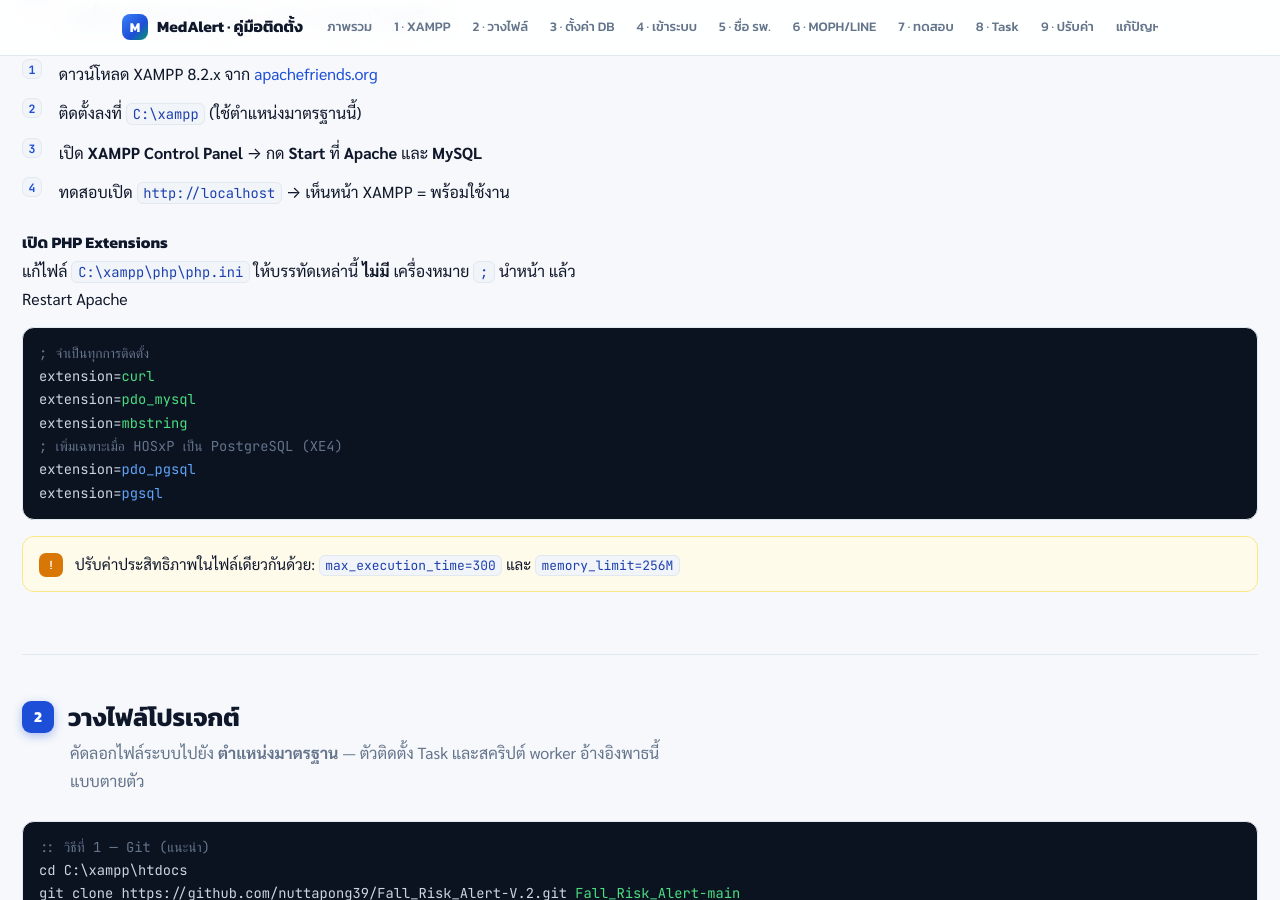
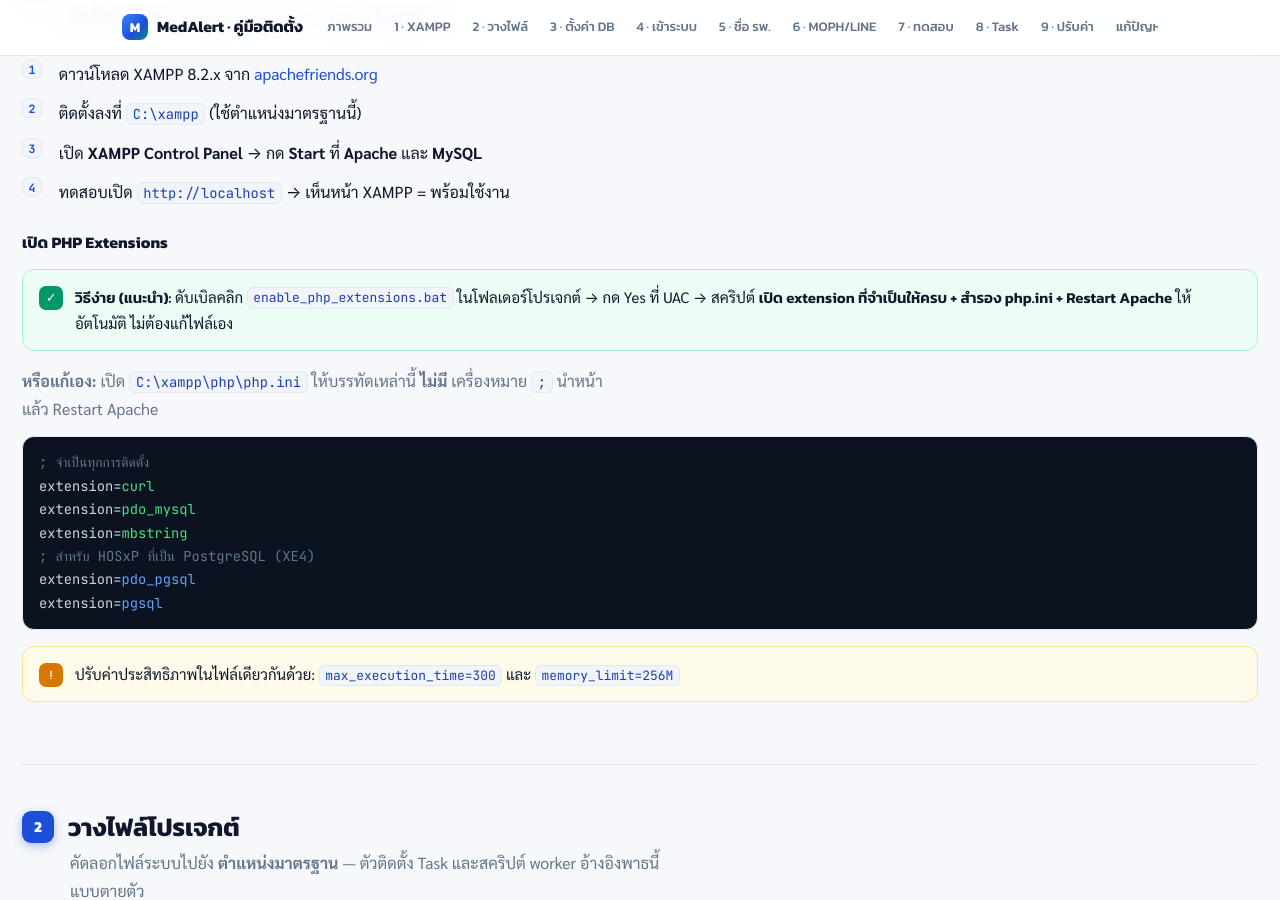
Before and after one commit to nuttapong39/Fall_Risk_Alert-V.2, a Jekyll site: the page docs/install-guide.html, which Jekyll copies as it is, in a window 1280 px wide and 900 px high, scrolled down 1392 px. Built offline with Jekyll 4.4.1, drawn with Linux system fonts in a browser that asks for light colours.

Commit message:
feat(setup): one-click enable_php_extensions.bat + docs
Adds a self-elevating .bat so hospitals don't have to hand-edit php.ini.

- enable_php_extensions.bat: backs up php.ini, uncomments curl / mbstring /
  pdo_mysql / pdo_pgsql / pgsql (literal replace, PostgreSQL pair harmless if
  unused), then auto-restarts Apache with a manual-restart fallback. ASCII-only
  console for codepage safety; auto-elevates via UAC.
- docs/install-guide.html + README: step 1 now points to the .bat (manual
  php.ini edit kept as fallback)

Co-Authored-By: Claude Opus 4.8 <noreply@anthropic.com>
Claude-Session: https://claude.ai/code/session_01VVMhvyUATVbppuLGcFLiJt

```diff
--- a/docs/install-guide.html
+++ b/docs/install-guide.html
@@ -353,12 +353,15 @@ footer{padding:40px 0 60px; color:var(--muted); font-size:.86rem; border-top:1px
     </ol>
 
     <h3 style="margin:24px 0 2px; font-size:1rem">เปิด PHP Extensions</h3>
-    <p class="measure" style="margin:.3em 0">แก้ไฟล์ <code class="inl">C:\xampp\php\php.ini</code> ให้บรรทัดเหล่านี้ <b>ไม่มี</b> เครื่องหมาย <code class="inl">;</code> นำหน้า แล้ว Restart Apache</p>
+
+    <div class="note ok"><div class="ic k">✓</div><div><b>วิธีง่าย (แนะนำ):</b> ดับเบิลคลิก <code class="inl">enable_php_extensions.bat</code> ในโฟลเดอร์โปรเจกต์ → กด Yes ที่ UAC → สคริปต์ <b>เปิด extension ที่จำเป็นให้ครบ + สำรอง php.ini + Restart Apache</b> ให้อัตโนมัติ ไม่ต้องแก้ไฟล์เอง</div></div>
+
+    <p class="measure" style="margin:.6em 0 .3em; color:var(--muted)"><b>หรือแก้เอง:</b> เปิด <code class="inl">C:\xampp\php\php.ini</code> ให้บรรทัดเหล่านี้ <b>ไม่มี</b> เครื่องหมาย <code class="inl">;</code> นำหน้า แล้ว Restart Apache</p>
     <pre><span class="c">; จำเป็นทุกการติดตั้ง</span>
 extension=<span class="g">curl</span>
 extension=<span class="g">pdo_mysql</span>
 extension=<span class="g">mbstring</span>
-<span class="c">; เพิ่มเฉพาะเมื่อ HOSxP เป็น PostgreSQL (XE4)</span>
+<span class="c">; สำหรับ HOSxP ที่เป็น PostgreSQL (XE4)</span>
 extension=<span class="b">pdo_pgsql</span>
 extension=<span class="b">pgsql</span></pre>
     <div class="note warn"><div class="ic k">!</div><div>ปรับค่าประสิทธิภาพในไฟล์เดียวกันด้วย: <code class="inl">max_execution_time=300</code> และ <code class="inl">memory_limit=256M</code></div></div>
```
Also changed, not shown: README.md, 1 other file.
